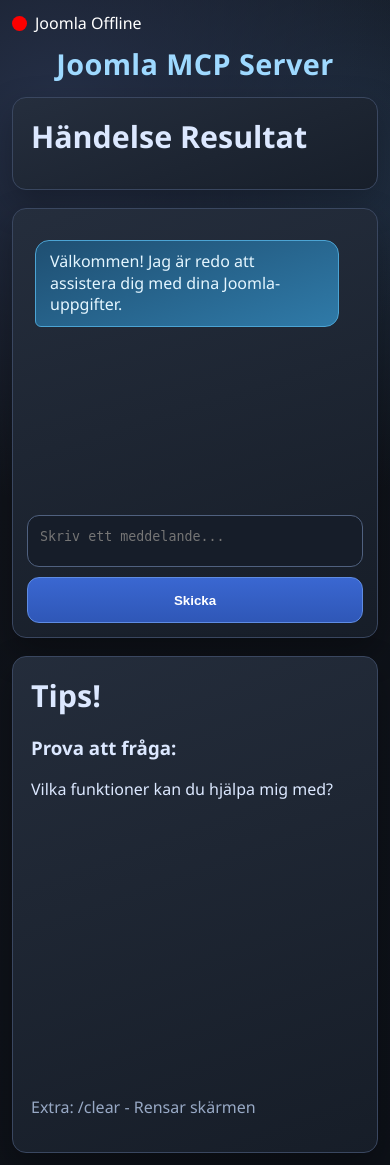
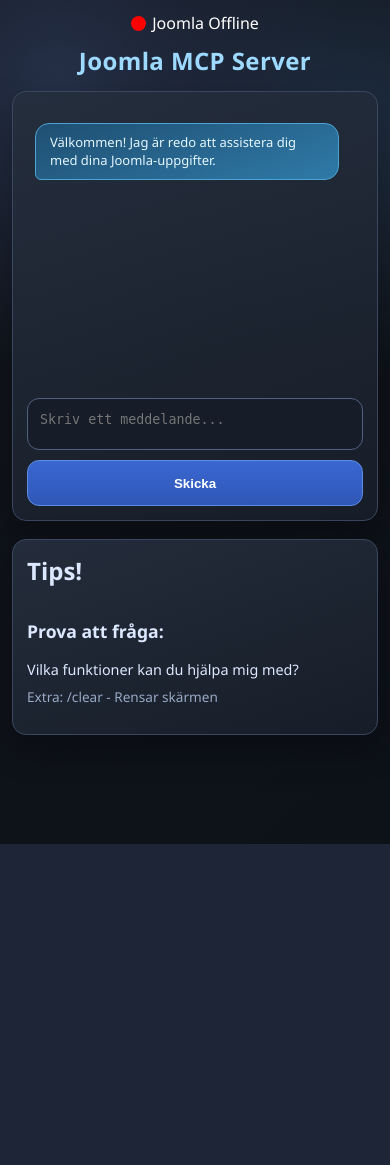
Before and after one commit to kimpabooy/Joomla_MCP_Server, a FastAPI app: page / in a window 390 px wide. After the commit the page ends 844 px from the top, so only its background shows below. Run offline with FastAPI, Linux system fonts and the light colour scheme; parts of the project's set-up code (start-up, migrations or seed data) failed here and were passed over.

Commit message:
Enhance UI by refactoring chat response handling and updating layout styles

```diff
--- a/main.py
+++ b/main.py
@@ -37,4 +37,4 @@
 
 # Run the app with Uvicorn.
 if __name__ == "__main__":
-    uvicorn.run("main:app", host="127.0.0.1", port=8000)
+    uvicorn.run("main:app", host="127.0.0.1", port=8000, reload=True)
--- a/static/chat.js
+++ b/static/chat.js
@@ -1,6 +1,5 @@
 const textarea = document.getElementById('endpointInput');
 const chatlog = document.getElementById('chatlog');
-const responseBox = document.getElementById('endpoint-response');
 const sendBtn = document.getElementById('sendBtn');
 const WELCOME_MESSAGE = 'Välkommen! Jag är redo att assistera dig med dina Joomla-uppgifter.';
 
@@ -78,7 +77,6 @@
 async function sendToLLM(message, shownMessage = message, extraPayload = {}) {
     if (sendBtn) sendBtn.disabled = true;
     addUserMessage(shownMessage);
-    responseBox.innerHTML = '<span class="status-thinking">AI bearbetar begäran...</span>';
     const pendingBotMsg = addBotMessage('AI tänker...', { pending: true });
 
     try {
@@ -98,7 +96,6 @@
         if (data.requires_confirmation) {
             pendingBotMsg.remove();
             addBotMessage(data.response || 'Åtgärden kräver bekräftelse.');
-            responseBox.innerHTML = '';
 
             const confirmed = window.confirm('Destruktiv åtgärd upptäckt. Är du säker på att du vill fortsätta?');
             if (confirmed) {
@@ -120,46 +117,24 @@
         if (data.error) {
             pendingBotMsg.remove();
             addBotMessage(data.error);
-            responseBox.innerHTML = '';
             if (sendBtn) sendBtn.disabled = false;
             return;
         }
 
-        // Visa alltid response-texten i chatten om den finns, även om tool_results finns.
-        const hasToolResults = Array.isArray(data.tool_results) && data.tool_results.length > 0;
-        if (data.response || hasToolResults) {
+        const responseText = typeof data.response === 'string' ? data.response.trim() : '';
+
+        if (responseText) {
             pendingBotMsg.remove();
-
-            // Visa response-texten om den finns
-            const responseText = typeof data.response === 'string' && data.response.trim()
-                ? data.response
-                : null;
-            if (responseText) {
-                addBotMessage(responseText);
-            }
-
-            // Visa verktygsresultat i Händelse Resultat om de finns
-            if (hasToolResults) {
-                const display = data.tool_results.length === 1 ? data.tool_results[0] : data.tool_results;
-                responseBox.innerHTML = '<pre>' + JSON.stringify(display, null, 2) + '</pre>';
-                // Om det inte fanns någon response-text, visa fallback-meddelande i chatten
-                if (!responseText) {
-                    addBotMessage('Klart! Se Händelse Resultat till vänster för detaljer.');
-                }
-            } else {
-                responseBox.innerHTML = '';
-            }
+            addBotMessage(responseText);
             if (sendBtn) sendBtn.disabled = false;
         } else {
             pendingBotMsg.remove();
-            responseBox.innerHTML = '<pre>' + JSON.stringify(data, null, 2) + '</pre>';
-            addBotMessage('Klart! Se Händelse Resultat till vänster för detaljer.');
+            addBotMessage('Jag har hanterat din begäran.');
             if (sendBtn) sendBtn.disabled = false;
         }
     } catch (err) {
         pendingBotMsg.remove();
         addBotMessage('Fel vid kommunikation med AI. Prova igen.');
-        responseBox.innerHTML = '';
         if (sendBtn) sendBtn.disabled = false;
     }
 }
@@ -180,7 +155,6 @@
 
     if (prompt === '/clear' || prompt === 'clear') {
         chatlog.innerHTML = `<div class="chat-msg bot">${WELCOME_MESSAGE}</div>`;
-        responseBox.innerHTML = '';
         textarea.value = '';
         textarea.focus();
         scrollChatToBottom();
--- a/static/style.css
+++ b/static/style.css
@@ -63,9 +63,6 @@
 }
 :root {
     --bg: #11141b;
-    --bg-glow: #1a2230;
-    --card: #1e2531;
-    --card-soft: #252e3d;
     --text: #dce8ff;
     --muted: #98a9c5;
     --border: #3a4760;
@@ -107,14 +104,15 @@
 
 #main-flex {
     display: grid;
-    grid-template-columns: 0.9fr 2fr 0.9fr;
+    grid-template-columns: 2fr 0.9fr;
     gap: 18px;
     align-items: start;
+    width: min(100%, 1100px);
+    margin-left: auto;
 }
 
-#response-box,
 #chatbox,
-#endpoints-box {
+.tipsbox {
     margin: 0;
     border: 1px solid var(--border);
     border-radius: 14px;
@@ -122,33 +120,22 @@
     box-shadow: 0 14px 34px rgba(0, 0, 0, 0.28);
 }
 
-#response-box,
-#endpoints-box {
+.tipsbox {
     padding: 18px;
     min-height: 460px;
+    display: flex;
+    flex-direction: column;
 }
 
-#endpoints-box p {
-    margin-top: 90%;
+.tipsbox p {
+    margin-top: auto;
     color: var(--muted);
 }
 
-#response-box h2,
-#endpoints-box h2 {
+.tipsbox h2 {
     margin-top: 0;
     margin-bottom: 14px;
     font-size: 1.9rem;
-}
-
-#endpoint-response {
-    white-space: pre-wrap;
-    word-break: break-word;
-    color: var(--muted);
-    line-height: 1.45;
-}
-
-.status-thinking {
-    color: var(--ai-accent);
 }
 
 #chatbox {
@@ -348,13 +335,14 @@
     white-space: pre-wrap;
 }
 
-#endpoints-list {
+.tipsbox-list {
     list-style: none;
     padding-left: 0;
     margin: 0;
+    margin-bottom: auto;
 }
 
-#endpoints-list li {
+.tipsbox-list li {
     margin-bottom: 8px;
     font-size: 1rem;
 }
@@ -441,8 +429,7 @@
         grid-template-columns: 1fr;
     }
 
-    #response-box,
-    #endpoints-box,
+    .tipsbox,
     #chatbox {
         min-height: auto;
     }
@@ -458,12 +445,13 @@
     }
 
     h1 {
-        font-size: 1.8rem;
+        font-size: 1.5rem;
         margin-bottom: 14px;
     }
 
     .input-wrap {
         grid-template-columns: 1fr;
+        font-size: small;
     }
 
     #sendBtn {
@@ -473,5 +461,29 @@
 
     .chat-msg {
         max-width: 95%;
+        font-size: small;
+    }
+
+    #joomla-status-indicator {
+        display: flex;
+        justify-content: center;
+        align-items: center;
+        gap: 6px;
+    }
+
+    .tipsbox {
+        padding: 14px;
+    }
+    .tipsbox h2 {
+        font-size: 1.5rem;
+    }
+    .tipsbox h3 {
+        font-size: 1.1rem;
+    }
+    .tipsbox-list li {
+        font-size: 0.9rem;
+    }
+    .tipsbox p {
+        font-size: 0.85rem;
     }
 }
--- a/templates/index.html
+++ b/templates/index.html
@@ -22,11 +22,6 @@
 
 
         <div id="main-flex">
-            <section id="response-box">
-                <h2>Händelse Resultat</h2>
-                <div id="endpoint-response"></div>
-            </section>
-
             <section id="chatbox">
                 <div id="chatlog">
                     <div class="chat-msg bot">Välkommen! Jag är redo att assistera dig med dina Joomla-uppgifter.
@@ -40,10 +35,10 @@
                 </form>
             </section>
 
-            <section id="endpoints-box">
+            <section class="tipsbox">
                 <h2>Tips!</h2>
                 <h3>Prova att fråga:</h3>
-                <ul id="endpoints-list">
+                <ul class="tipsbox-list">
                     <li>Vilka funktioner kan du hjälpa mig med?</li>
                 </ul>
                 <p>Extra: /clear - Rensar skärmen</p>
@@ -89,7 +84,7 @@
         </div>
     </dialog>
 
-    <script src="/static/chat.js"></script>
+    <script src="/static/chat.js?v={{ refresh_cache }}"></script>
 </body>
 
 </html>
```
